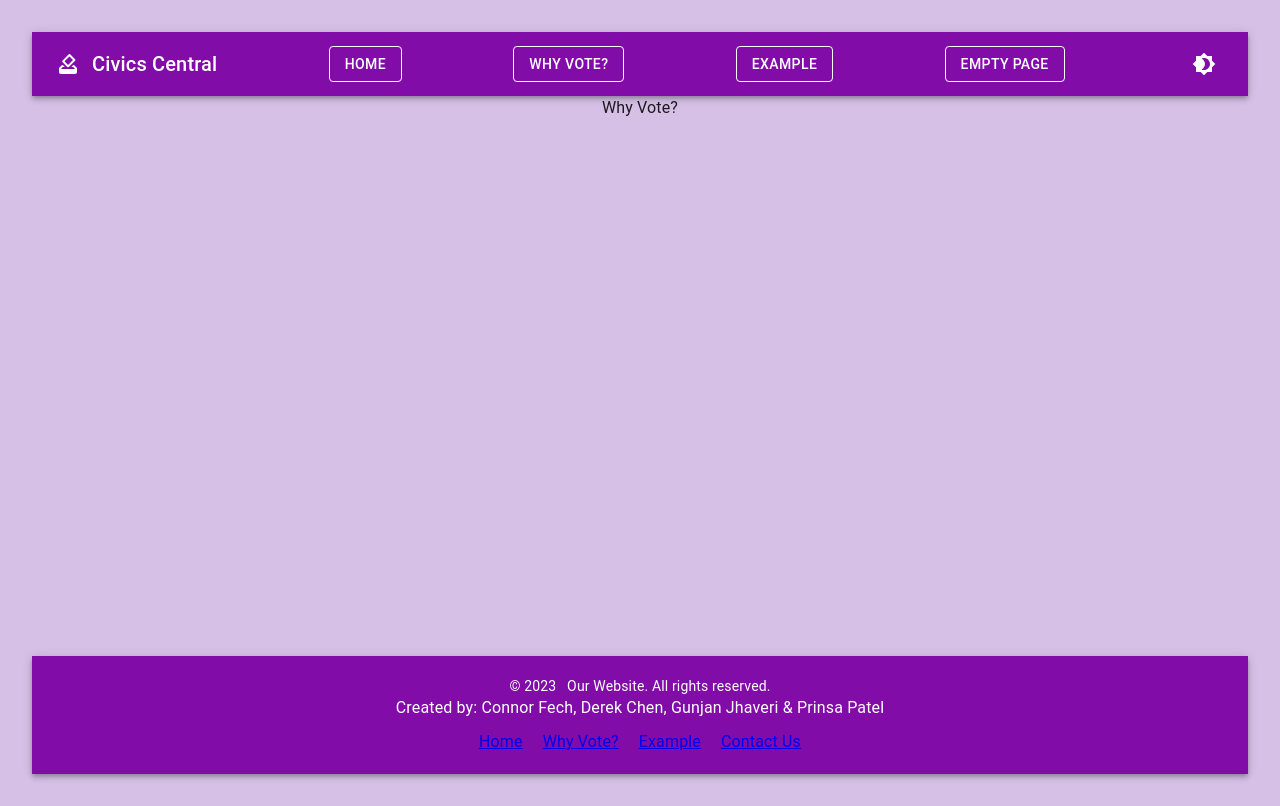
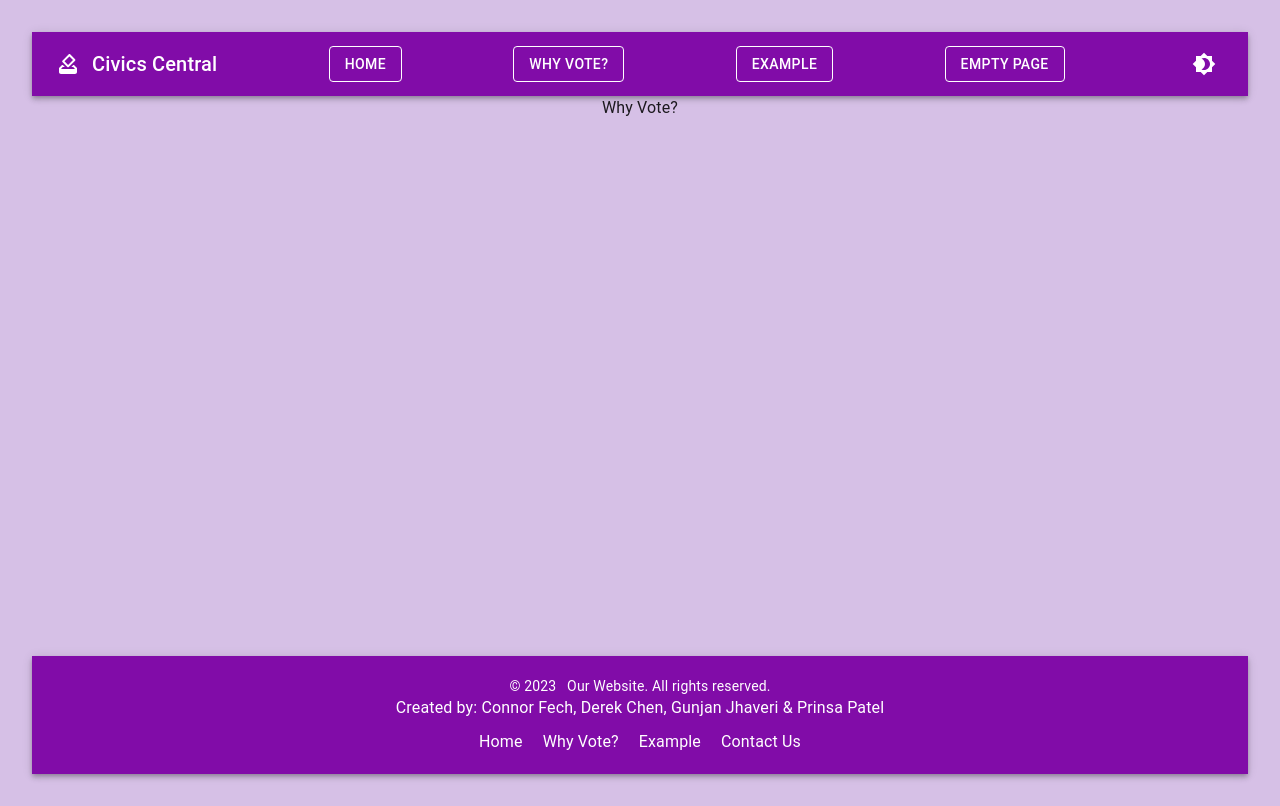
Before and after one commit to drkchn/mosa-upenn-SoC-2023, a React (Vite) app: page /whyvote in a window 1280 px wide. Built offline with nearby package versions, Linux system fonts and the light colour scheme.

Commit message:
[#29] Changed footer navigation hyperlinks [DC]

```diff
--- a/src/components/footer/Footer.tsx
+++ b/src/components/footer/Footer.tsx
@@ -1,5 +1,6 @@
 import { AppBar, Box, Typography } from "@mui/material";
-import { Link } from "react-router-dom";
+import { Link as RouterLink } from "react-router-dom";
+import Link from "@mui/material/Link";
 
 export function Footer() {
   return (
@@ -27,13 +28,13 @@ export function Footer() {
             marginTop: "10px",
           }}
         >
-          <Link to={"/"}>Home</Link>
+          <Link color="white" underline="hover" component={RouterLink} to={"/"}>Home</Link>
           <Typography sx={{ marginBottom: "5px" }}></Typography>
-          <Link to={"/page2"}>Why Vote?</Link>
+          <Link color="white" underline="hover" component={RouterLink} to={"/page2"}>Why Vote?</Link>
           <Typography sx={{ marginBottom: "5px" }}></Typography>
-          <Link to={"/example"}>Example</Link>
+          <Link color="white" underline="hover" component={RouterLink} to={"/example"}>Example</Link>
           <Typography sx={{ marginBottom: "5px" }}></Typography>
-          <Link to={"/example"}>Contact Us</Link>
+          <Link color="white" underline="hover" component={RouterLink} to={"/example"}>Contact Us</Link>
         </Box>
       </Box>
     </AppBar>
```
